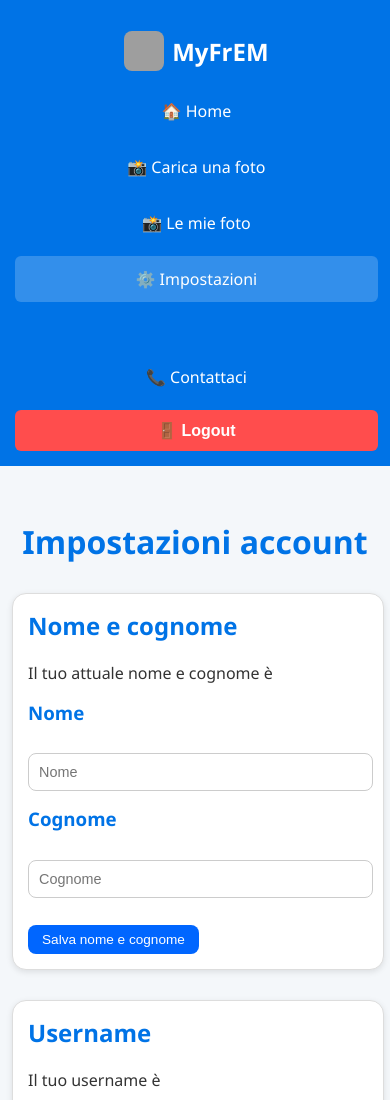
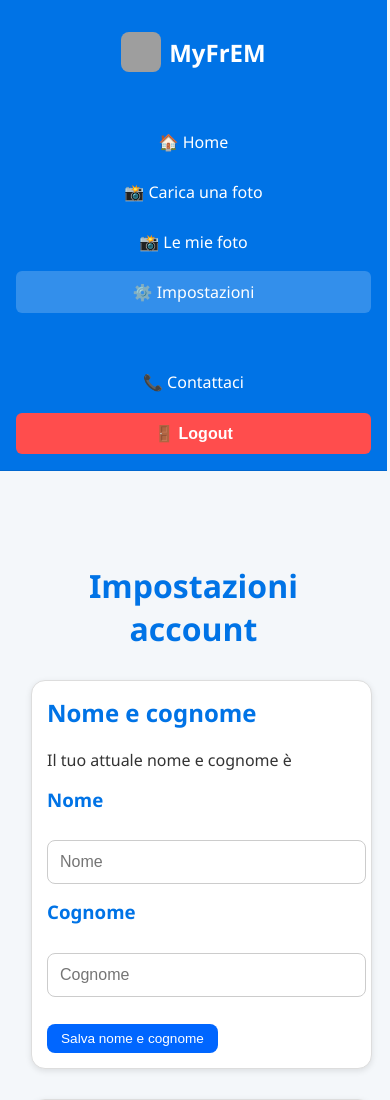
Before and after one commit to OnlyFrenck/myfrem.friuliemergenze.it, a website with bundled scripts: page dashboard/settings/index.html in a window 390 px wide. Shown: the top 1100 px of the page. Built offline with nearby package versions, Linux system fonts and the light colour scheme; no server answers; grey boxes are pictures that could not be loaded.

Commit message:
Aggiornamento 073

```diff
--- a/dashboard/dsh.css
+++ b/dashboard/dsh.css
@@ -5,10 +5,8 @@ body {
   font-family: 'Segoe UI', Tahoma, Geneva, Verdana, sans-serif;
   background: #f4f7fa;
   color: #333;
-}
-
-.dashboard {
   display: flex;
+  flex-direction: row;
   min-height: 100vh;
 }
 
@@ -73,9 +71,13 @@ body {
 }
 
 /* Main content */
-.content {
+.main-content {
+  margin-left: 250px;
   flex: 1;
-  padding: 2rem;
+  flex-direction: column;
+  align-items: center;
+  justify-content: center;
+  padding: 20px;
 }
 
 .header h1 {
@@ -242,39 +244,15 @@ button {
 
 /* Tablet: max-width 992px */
 @media (max-width: 992px) {
-  body {
-    flex-direction: column;
+  .sidebar {
+    width: 93%;
+    padding: 1rem;
   }
 
-  .sidebar {
+  .main-content {
     width: 93%;
-    flex-direction: row;
-    align-items: center;
-    justify-content: space-between;
-    padding: 15px;
-  }
-
-  .sidebar .logo {
-    margin: 0;
-  }
-
-  .sidebar nav {
-    display: flex;
-    gap: 10px;
-    flex-wrap: wrap;
-  }
-
-  .sidebar nav a {
-    padding: 8px 12px;
-    margin-bottom: 0;
-  }
-
-  .sidebar .logout {
-    display: block;
-  }
-
-  .content {
     padding: 1.5rem;
+    margin-left: 0;
   }
 
   .cards {
@@ -292,13 +270,10 @@ button {
 
   .settings-card {
     padding: 20px;
-    width: 93%;
-  }
-
-  .settings-card input {
     width: 95%;
   }
 
+  .settings-card input,
   .settings-card .textarea {
     width: 95%;
   }
@@ -306,24 +281,30 @@ button {
 
 /* Mobile: max-width 768px */
 @media (max-width: 768px) {
+  /* Sidebar sopra, main sotto */
   body {
     flex-direction: column;
   }
 
   .sidebar {
+    width: 91%;
+    height: auto;
     flex-direction: column;
     align-items: center;
     text-align: center;
+    position: relative;
+    border-bottom: 1px solid rgba(0,0,0,0.1);
   }
 
   .sidebar nav {
     width: 100%;
     display: flex;
     flex-direction: column;
+    gap: 8px;
   }
 
   .sidebar nav a {
-    padding: 12px;
+    padding: 10px 0;
   }
 
   .sidebar .logout {
@@ -331,16 +312,9 @@ button {
     margin-top: 10px;
   }
 
-  .content {
+  .main-content {
+    width: 91%;
     padding: 1rem;
-  }
-
-  .header h1 {
-    font-size: 1.6rem;
-  }
-
-  .header p {
-    font-size: 0.9rem;
   }
 
   .cards {
@@ -364,40 +338,10 @@ button {
     padding: 0.8rem;
     font-size: 0.9rem;
   }
-
-  .settings-container {
-    max-width: 100%;
-    margin: 20px 0;
-    padding: 12px;
-  }
-
-  .settings-card {
-    padding: 18px;
-  }
-
-  .input, .textarea {
-    width: 100%;
-    padding: 10px;
-    font-size: 0.9rem;
-  }
-
-  .textarea {
-    height: 100px;
-  }
-
-  .btn {
-    padding: 8px 16px;
-    font-size: 0.9rem;
-  }
 }
 
 /* Extra small: max-width 480px */
 @media (max-width: 480px) {
-  .sidebar {
-    flex-direction: column;
-    text-align: center;
-  }
-
   .sidebar nav {
     flex-direction: column;
   }
--- a/dashboard/upload/style.css
+++ b/dashboard/upload/style.css
@@ -75,12 +75,12 @@ body {
 
 /* --- CONTENUTO PRINCIPALE --- */
 .main-content {
-  margin-left: 250px; /* spazio sidebar */
+  margin-left: 250px;
   flex: 1;
   display: flex;
   flex-direction: column;
-  align-items: center; /* centra orizzontalmente */
-  justify-content: center; /* centra verticalmente */
+  align-items: center;
+  justify-content: center;
   padding: 20px;
 }
 
--- a/staff/dashboard/settings/style.css
+++ b/staff/dashboard/settings/style.css
@@ -260,6 +260,22 @@ body.dark-mode {
 .success { color: #2ecc71; }
 .error { color: #e74c3c; }
 
+.input, .textarea {
+  width: 97%;
+  padding: 12px;
+  font-size: 1rem;
+  border-radius: 8px;
+  border: 1px solid #ccc;
+  margin-top: 10px;
+  background: #fff;
+  color: #333;
+}
+
+.textarea {
+  height: 120px;
+  resize: none;
+}
+
 /* ------------------------------------------------ */
 /*                 RESPONSIVE DESIGN                */
 /* ------------------------------------------------ */
```
Also changed, not shown: dashboard/index.html (+1 -4 lines), staff/dashboard/settings/index.html (+6 -0 lines), staff/dashboard/settings/staff-settings.js (+11 -0 lines).
